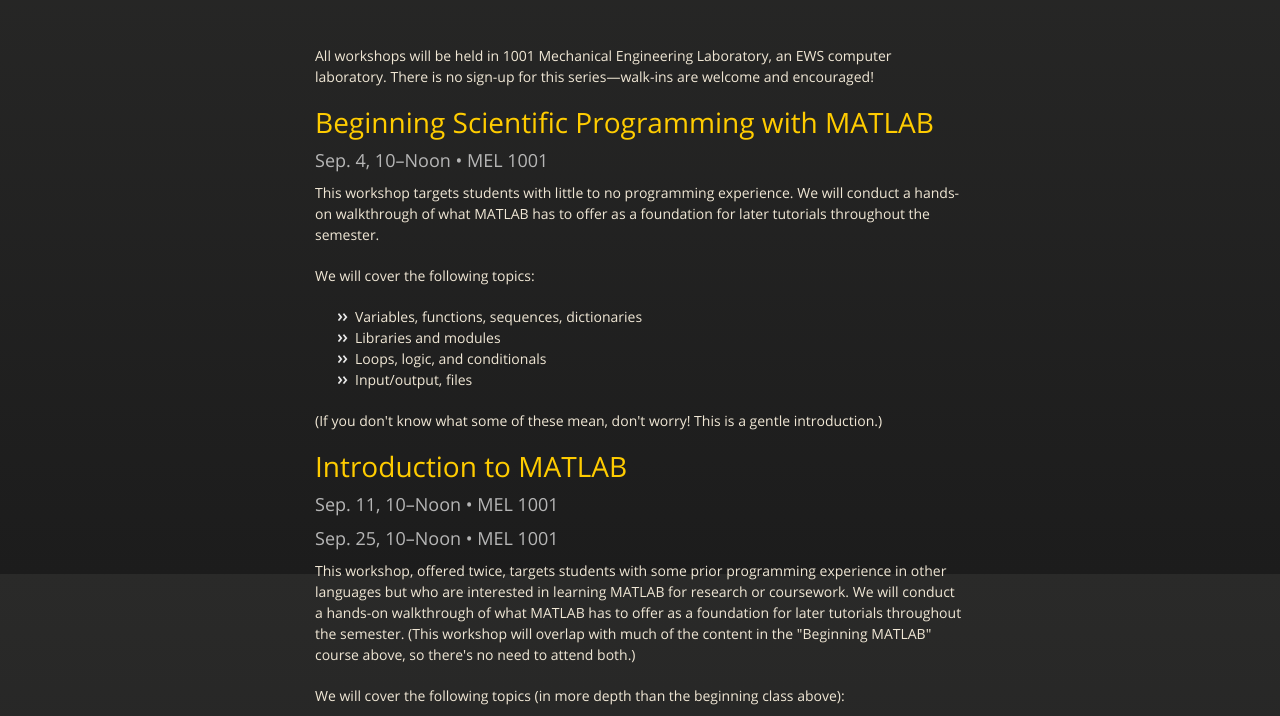
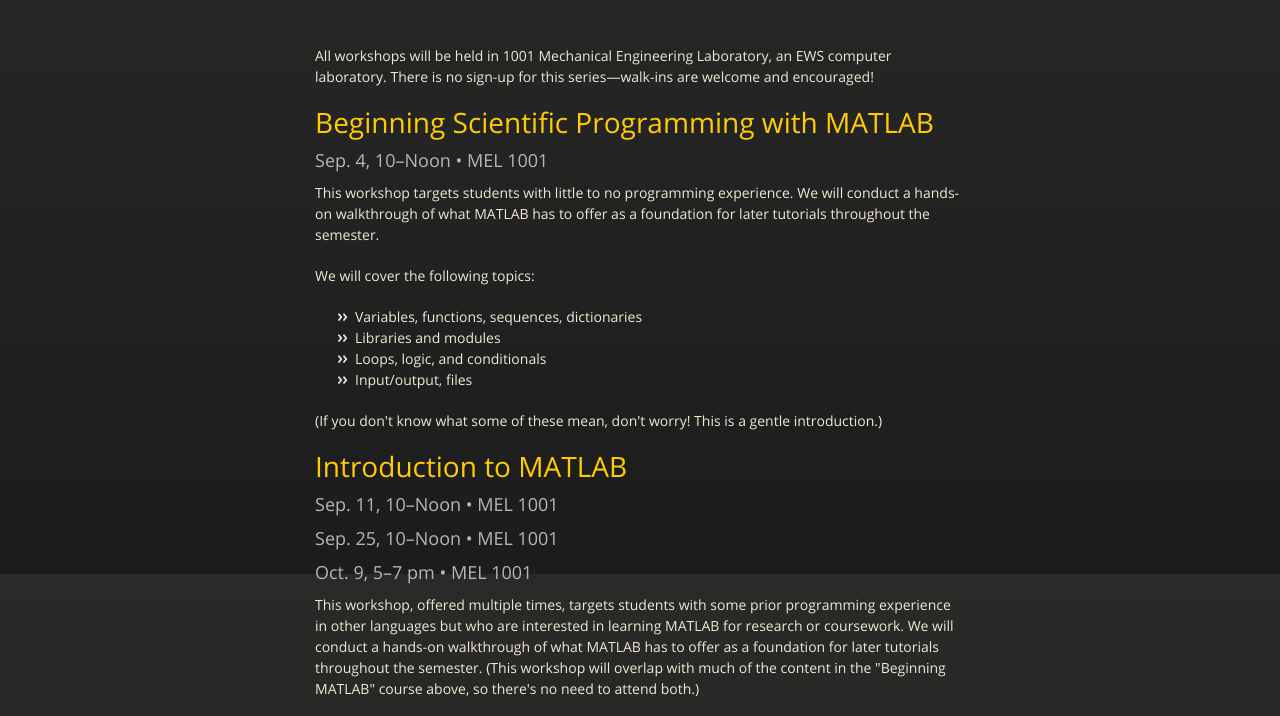
Before and after one commit to illinois-cse/matlab-fa14, a plain HTML site: page index.html in a window 1280 px wide. Shown: the part 226-942 px from the top of the page. Drawn offline with nearby package versions, Linux system fonts and the light colour scheme.

Commit message:
Create gh-pages branch via GitHub

```diff
--- a/index.html
+++ b/index.html
@@ -68,7 +68,10 @@
 <h3>
 <a name="sep-25-10noon--mel-1001" class="anchor" href="#sep-25-10noon--mel-1001"><span class="octicon octicon-link"></span></a>Sep. 25, 10–Noon • MEL 1001</h3>
 
-<p>This workshop, offered twice, targets students with some prior programming experience in other languages but who are interested in learning MATLAB for research or coursework.  We will conduct a hands-on walkthrough of what MATLAB has to offer as a foundation for later tutorials throughout the semester.  (This workshop will overlap with much of the content in the "Beginning MATLAB" course above, so there's no need to attend both.)</p>
+<h3>
+<a name="oct-9-57-pm--mel-1001" class="anchor" href="#oct-9-57-pm--mel-1001"><span class="octicon octicon-link"></span></a>Oct. 9, 5–7 pm • MEL 1001</h3>
+
+<p>This workshop, offered multiple times, targets students with some prior programming experience in other languages but who are interested in learning MATLAB for research or coursework.  We will conduct a hands-on walkthrough of what MATLAB has to offer as a foundation for later tutorials throughout the semester.  (This workshop will overlap with much of the content in the "Beginning MATLAB" course above, so there's no need to attend both.)</p>
 
 <p>We will cover the following topics (in more depth than the beginning class above):</p>
 
```
Also changed, not shown: params.json (+1 -1 lines).
